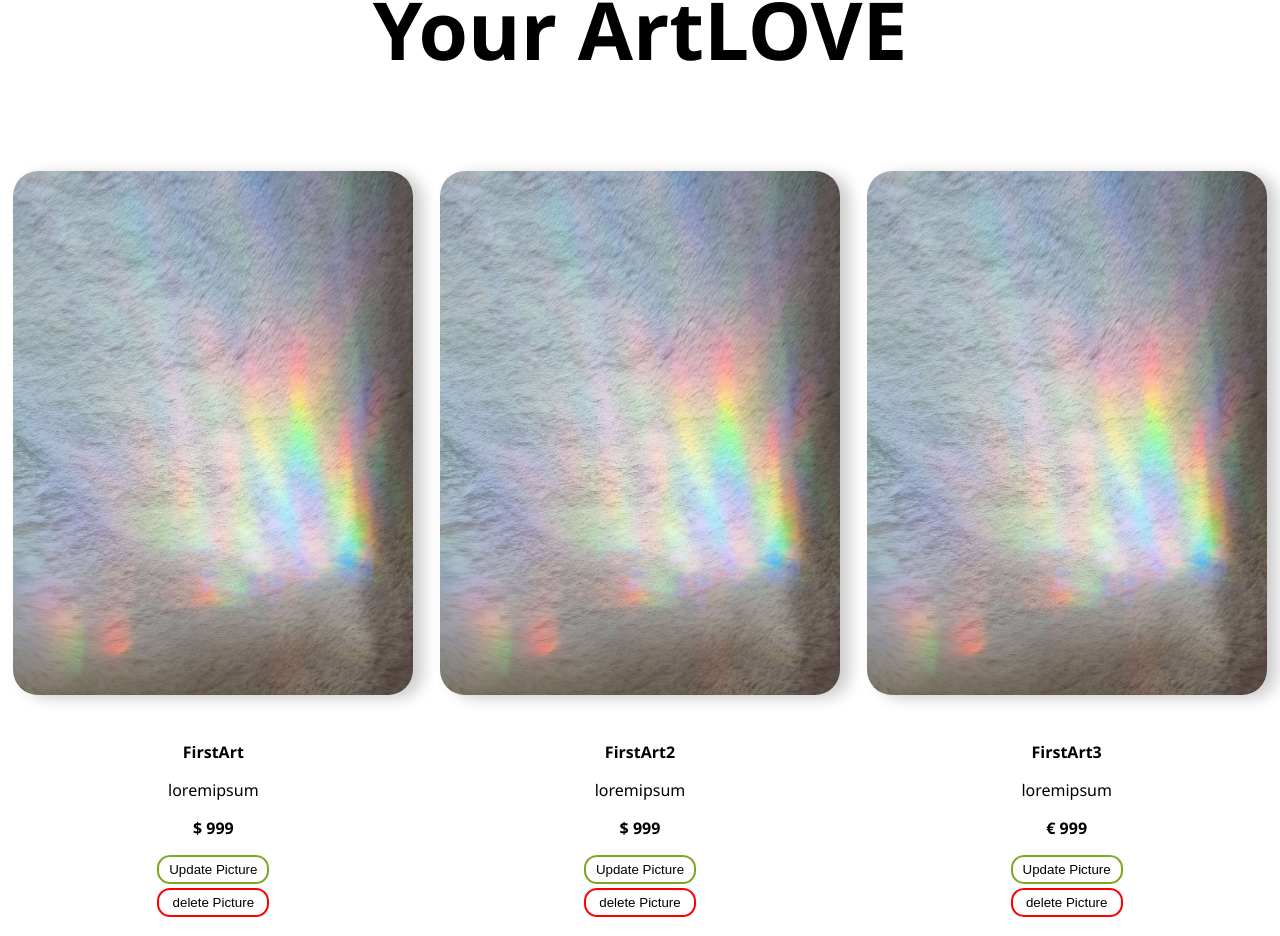
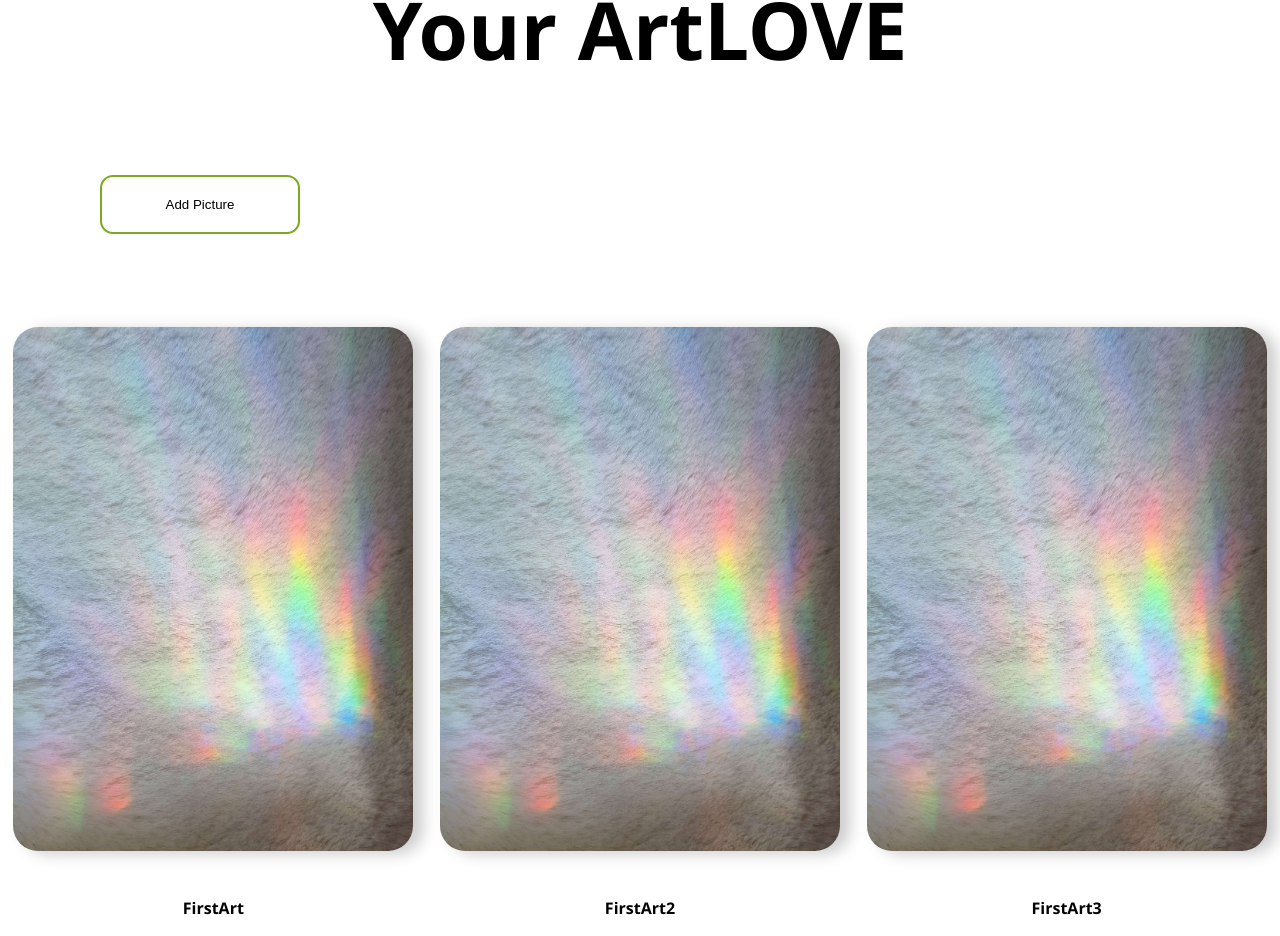
Before and after one commit to SosoPhar/KBEFrontendSoSe23, a React (Create React App) app in the folder my-react-kbe/: page / in a window 1280 px wide. Shown: the part 160-1096 px from the top of the page. Built offline with nearby package versions, Linux system fonts and the light colour scheme; the HTML template or start-up script is replaced by a standard one.

Commit message:
PopUp for Update in componente designe angepasst ToDo für Backend geaddet Buttons richtig angeordnet

```diff
--- /dev/null
+++ b/my-react-kbe/src/components/CloseIcon.jsx
@@ -0,0 +1,12 @@
+import React from 'react';
+import { X } from 'phosphor-react';
+
+const CloseIcon = ({ onClick }) => {
+    return (
+        <div className="close-icon" onClick={onClick}>
+            <X size={24} color="#000" />
+        </div>
+    );
+};
+
+export default CloseIcon;
--- a/my-react-kbe/src/pages/login/Login.jsx
+++ b/my-react-kbe/src/pages/login/Login.jsx
@@ -9,10 +9,10 @@ const LoginPage = () => {
     const navigate = useNavigate(); // Initialize the useNavigate hook
 
     const handleLogin = () => {
-        // Replace this with your actual login logic
+        {/* ToDo bitte hier Backend anbinden, IAM Intergartion hier  */}
         if (username === 'user' && password === 'password') {
             setLoggedIn(true);
-            navigate('/'); // Redirect to the main page ("/") when logged in
+            navigate('/');
         } else {
             alert('Please try again, maybe check your spelling');
         }
@@ -40,6 +40,7 @@ const LoginPage = () => {
             <button onClick={handleLogin} className="login-button">
                 Login
             </button>
+            {/* ToDo bitte noch Logout Button umsetzten wenn login geklappt hat */}
         </div>
     );
 };
--- /dev/null
+++ b/my-react-kbe/src/pages/shop/PopUp.jsx
@@ -0,0 +1,19 @@
+import React from "react";
+import "./popUp.css";
+import CloseIcon from '../../components/CloseIcon';
+const PopUp = ({ togglePopup }) => {
+    return (
+        <div className="popup">
+            <CloseIcon onClick={togglePopup} />
+            <h2>Add Picture</h2>
+            <input type="text" placeholder="Name Your Art" />
+            <input type="text" placeholder="Description" />
+            <input type="number" placeholder="Price" />
+            <input type="text" placeholder="generate random image or write down a theme" />
+            {/* ToDo bitte hier Backend anbinden, neues Bild generieren und hinzufügen */}
+            <button className="addButton" onClick={togglePopup}>Add</button>
+        </div>
+    );
+};
+
+export default PopUp;
--- a/my-react-kbe/src/pages/shop/Product.jsx
+++ b/my-react-kbe/src/pages/shop/Product.jsx
@@ -4,18 +4,9 @@ import './shop.css';
 import './popUp.css';
 
 export const Product = (props) => {
-    const { id, productName, productDescription, currency, price, productImage } = props.data;
+    const { id, productName, productDescription, price, productImage } = props.data;
     const { addToCart, cartItems } = useContext(ShopContext);
-
     const cartItemCount = cartItems[id] || 0;
-
-    const userRole = 'admin';
-
-    const [isPopupOpen, setIsPopupOpen] = useState(false);
-
-    const togglePopup = () => {
-        setIsPopupOpen(!isPopupOpen);
-    };
 
     return (
         <div className="product">
@@ -23,34 +14,10 @@ export const Product = (props) => {
             <div className="description">
                 <p> <b>{productName}</b> </p>
                 <p>{productDescription}</p>
-                <p> <b> {currency} {price}</b> </p>
+                <p> <b> {price}</b> </p>
+                <button className="adminDeletButton">delete Picture</button>
+                {/* ToDo bitte hier Backend anbinden, Bild löschen */}
             </div>
-
-            {userRole === 'user' && (
-                <button className="AddButton">add Picture</button>
-            )}
-
-            {userRole === 'admin' && (
-                <div className="adminButtonsContainer">
-                    {/* Step 3: Add onClick to open the popup */}
-                    <button className="AddButton" onClick={togglePopup}>
-                        Update Picture
-                    </button>
-                    <button className="adminDeletButton">delete Picture</button>
-                </div>
-            )}
-
-            {isPopupOpen && (
-                <div className="popup">
-                    <h2>Add Picture</h2>
-                    <input type="text" placeholder="Name Your Art" />
-                    <input type="text" placeholder="Description" />
-                    <input type="number" placeholder="Price" />
-                    <input type="text" placeholder="gernerate random image write down a theme"/>
-                    <button onClick={togglePopup}>Add</button>
-                </div>
-            )}
-
             <button className="addToCartButton" onClick={() => addToCart(id)}>
                 Add To Cart {cartItemCount > 0 && <> ({cartItemCount})</>}
             </button>
--- a/my-react-kbe/src/pages/shop/Shop.jsx
+++ b/my-react-kbe/src/pages/shop/Shop.jsx
@@ -1,13 +1,38 @@
-import React from "react";
+import React, { useState } from "react";
 import { PRODUCTS } from "./products";
 import { Product } from "./Product";
 import "./shop.css";
+import PopUp from "./PopUp";
 
 export const Shop = () => {
+    const [isPopupOpen, setIsPopupOpen] = useState(false);
+
+    const togglePopup = () => {
+        setIsPopupOpen(!isPopupOpen);
+    };
+
+    const userRole = 'admin';
+
     return (
         <div className="shop">
             <div className="shopTitle">
                 <h1>Your ArtLOVE</h1>
+
+                {userRole === 'user' && (
+                    <button className="AddButton">add Picture</button>
+                )}
+
+                {userRole === 'admin' && (
+                    <div className="adminButtonsContainer">
+                        <button className="AddButton" onClick={togglePopup}>
+                            Add Picture
+                        </button>
+                    </div>
+                )}
+
+                {isPopupOpen && (
+                    <PopUp togglePopup={togglePopup} />
+                )}
             </div>
             <div className="products">
                 {PRODUCTS.map((product) => (
--- a/my-react-kbe/src/pages/shop/popUp.css
+++ b/my-react-kbe/src/pages/shop/popUp.css
@@ -24,14 +24,34 @@
 
 .popup button {
     background-color: transparent;
-    border: 2px solid rgba(112, 161, 10, 0.91);
-    padding: 5px 10px;
+    border: 2px solid rgba(122, 122, 122, 0.91);
+    padding: 10px 20px;
     margin-top: 10px;
+    margin-right: 10px;
     border-radius: 5px;
     cursor: pointer;
+    transition: background-color 0.3s ease-in-out, color 0.3s ease-in-out;
+    font-size: 16px;
 }
 
-.popup button:hover {
-    background-color: rgba(112, 161, 10, 0.91);
+.popup button {
+    background-color: rgba(155, 157, 150, 0.91);
     color: white;
 }
+.popup button.addButton:hover {
+    background-color: rgba(141, 189, 36, 0.91);
+    color: white;
+}
+
+.close-icon {
+    position: absolute;
+    top: 10px;
+    right: 10px;
+    cursor: pointer;
+    color: #000;
+    font-size: 24px;
+}
+
+.close-icon:hover {
+    color: rgba(201, 73, 73, 0.91);
+}
--- a/my-react-kbe/src/pages/shop/products.js
+++ b/my-react-kbe/src/pages/shop/products.js
@@ -6,6 +6,8 @@ import product5 from "../../assets/1.jpg"
 import product6 from "../../assets/1.jpg"
 import product7 from "../../assets/1.jpg"
 import product8 from "../../assets/1.jpg"
+{/* ToDo bitte hier Backend anbinden, neues Bild generieren und hinzufügen */}
+
 export const PRODUCTS = [
     {
         id: 1,
--- a/my-react-kbe/src/pages/shop/shop.css
+++ b/my-react-kbe/src/pages/shop/shop.css
@@ -63,10 +63,10 @@
 .AddButton {
     background-color: transparent;
     border: 2px solid rgba(112, 161, 10, 0.91);
-    min-width: 100px;
-    padding: 5px 10px 5px;
-    margin-bottom: 3%;
+    max-width: 200px;
+    padding: 20px ;
     border-radius: 13px;
+    margin:  3% 100px;
     cursor: pointer;
 }
 
@@ -75,10 +75,11 @@
     border: 2px solid red;
     min-width: 100px;
     padding: 5px 10px 5px;
+    border-radius: 13px;
     margin-bottom: 3%;
-    border-radius: 13px;
     cursor: pointer;
 }
+
 
 .adminDeletButton:hover {
     background-color:  red;
```
